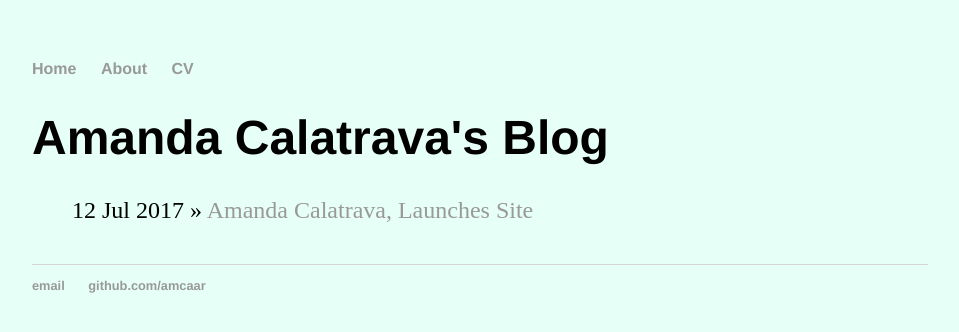
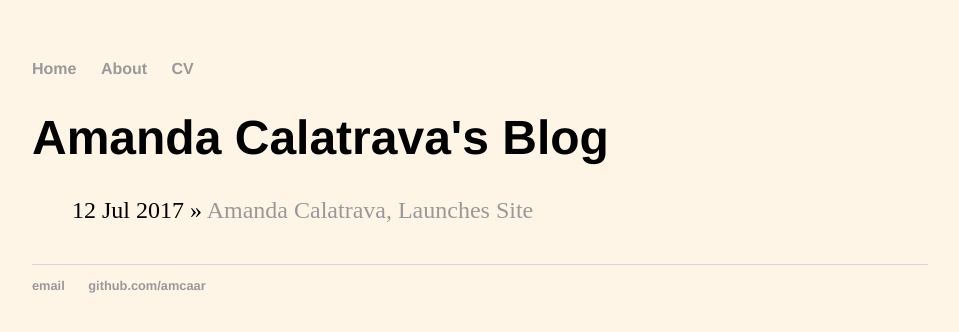
Before and after one commit to amcaar/amcaar.github.io, a Jekyll site: the page built from blog/index.html, in a window 1280 px wide. Shown: the top 332 px of the page, without its empty margins (160-1119 px from the left). Built offline with Jekyll 4.4.1, drawn with Linux system fonts in a browser that asks for light colours.

Commit message:
change color background

```diff
--- a/css/pages.css
+++ b/css/pages.css
@@ -4,7 +4,7 @@ body {
 
   /* Set a background color that will be displayed
      while the background image is loading */
-  background-color: #e6fff7;
+  background-color: #fff5e6;
 }
 
 nav ul, footer ul {
```
